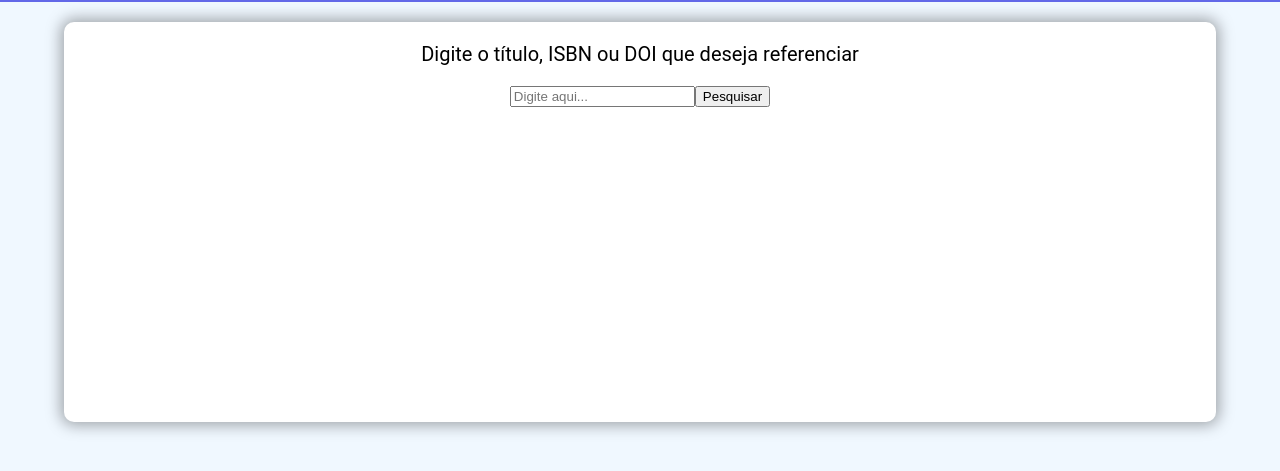
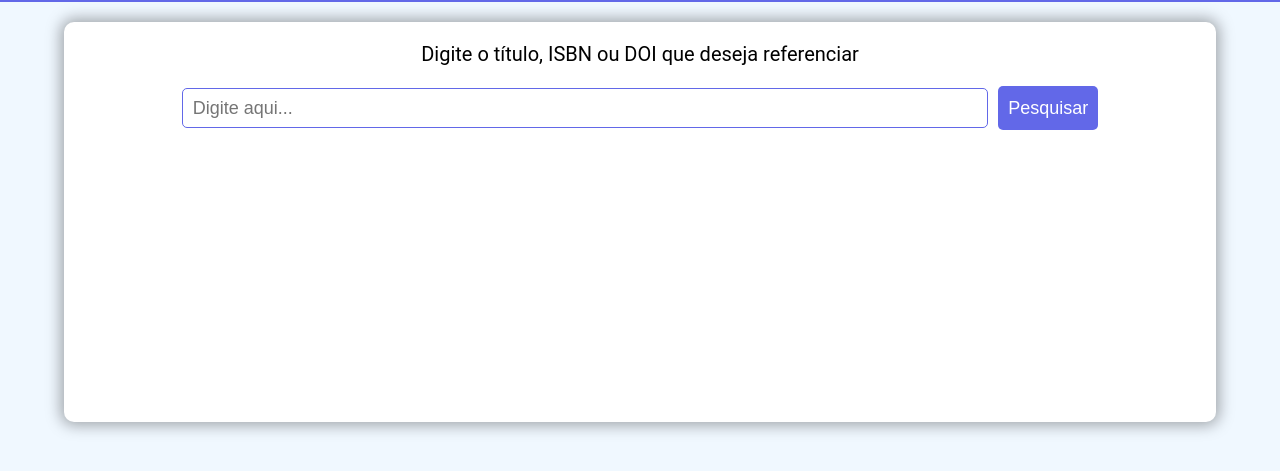
Before and after one commit to PedroVictor-3b/easyABNT, a plain HTML site: page index.html in a window 1280 px wide. Shown: the part 125-596 px from the top of the page. Drawn offline with Linux system fonts and the light colour scheme.

Commit message:
correção no css

```diff
--- a/style.css
+++ b/style.css
@@ -56,7 +56,7 @@ body{
     margin-top: 20px;
 }
 
-.form input{
+#form input{
     width: 70%;
     height: 40px;
     font-size: 18px;
@@ -65,7 +65,7 @@ body{
     border: 1px solid #6268E8;
 }
 
-.form button{
+#form button{
     width: 100px;
     height: 44px;
     margin-left: 10px;
```
